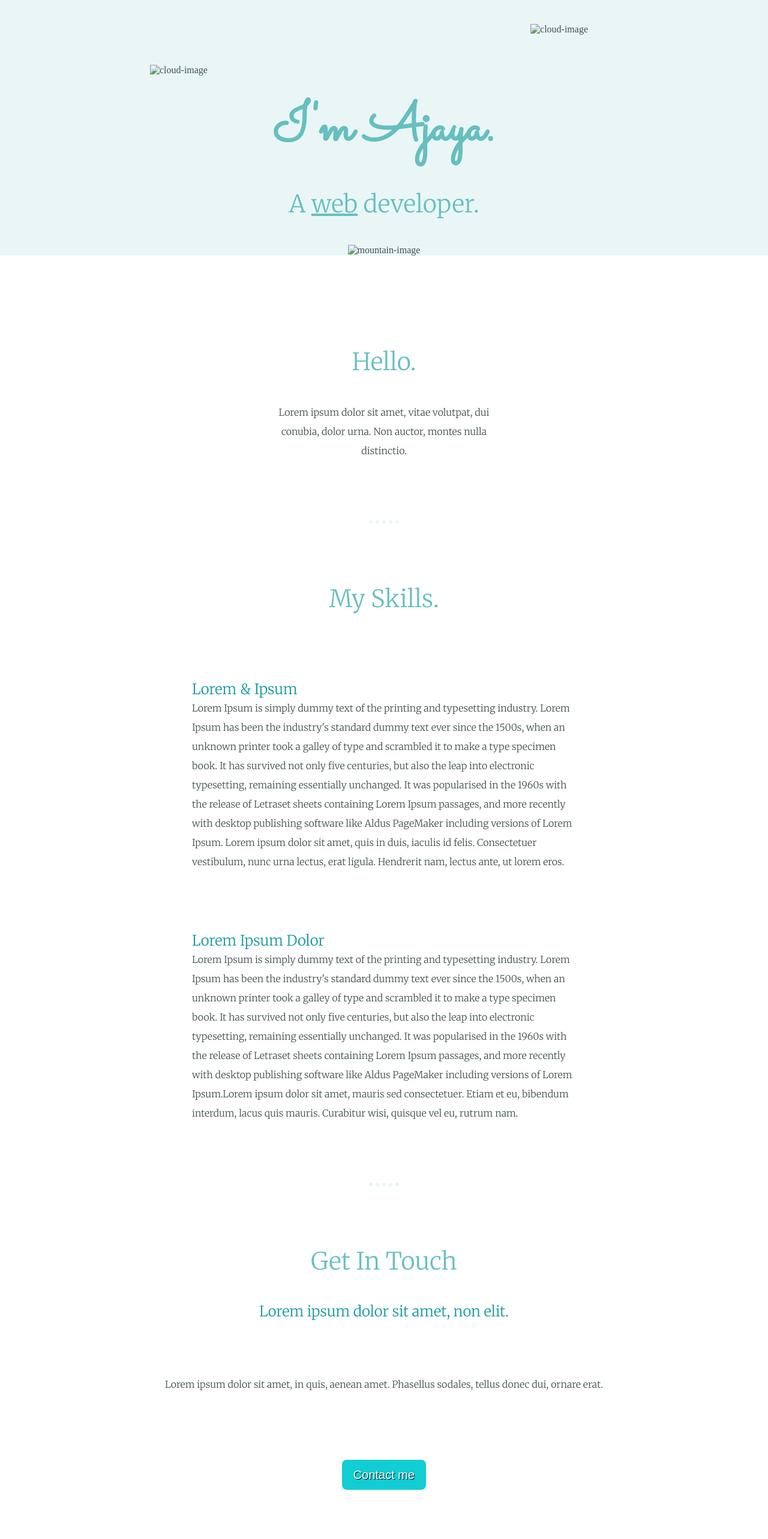
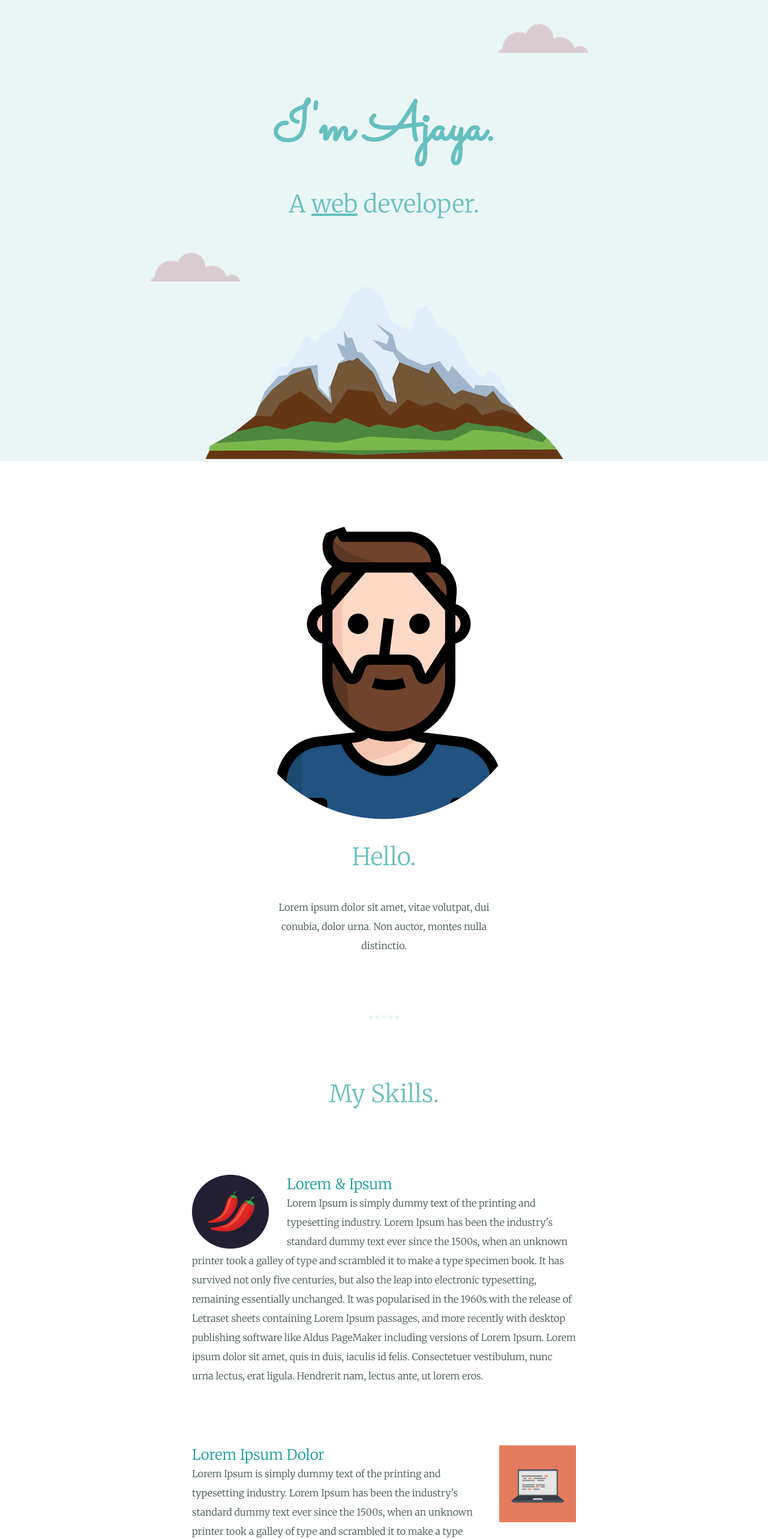
Before and after one commit to AjayaMaharjan/cv, a plain HTML site: page Index.html in a window 1280 px wide. Shown: the top 2565 px of the page at 60% size. Drawn offline with Linux system fonts and the light colour scheme; files that its build step writes are made by us from their sources.

Commit message:
Update Index.html

```diff
--- a/Index.html
+++ b/Index.html
@@ -3,7 +3,7 @@
   <head>
     <meta charset="utf-8">
     <title>Ajaya Maharjan</title>
-    <link rel="stylesheet" href="css/styles.css">
+    <link rel="stylesheet" href="styles.css">
     <link rel="icon" href="favicon.ico">
     <link href="https://fonts.googleapis.com/css2?family=Merriweather:wght@300&display=swap" rel="stylesheet">
  <link href="https://fonts.googleapis.com/css2?family=Sacramento&display=swap" rel="stylesheet">
@@ -13,16 +13,16 @@
 
 
 
-      <img class="top-cloud" src="images/cloud.png" alt="cloud-image">
+      <img class="top-cloud" src="cloud.png" alt="cloud-image">
       <h1>I'm Ajaya.</h1>
       <h2>A <span class="underline">web</span> developer.</h2>
-      <img class="bottom-cloud" src="images/cloud.png" alt="cloud-image">
+      <img class="bottom-cloud" src="cloud.png" alt="cloud-image">
 
-      <img src="images/mountain.png" alt="mountain-image">
+      <img src="mountain.png" alt="mountain-image">
     </div>
     <div class="middle-container">
       <div class="profile">
-        <img src="images/man.png" alt="">
+        <img src="man.png" alt="">
         <h2>Hello.</h2>
         <p class="intro">Lorem ipsum dolor sit amet, vitae volutpat, dui conubia, dolor urna. Non auctor, montes nulla distinctio.</p>
       </div>
@@ -30,12 +30,12 @@
       <div class="skills">
         <h2>My Skills.</h2>
         <div class="skill-row">
-          <img class="chilli-img" src="images/chillies.png" alt="">
+          <img class="chilli-img" src="chillies.png" alt="">
           <h3>Lorem & Ipsum</h3>
           <p class="chilli-img-disc">Lorem Ipsum is simply dummy text of the printing and typesetting industry. Lorem Ipsum has been the industry's standard dummy text ever since the 1500s, when an unknown printer took a galley of type and scrambled it to make a type specimen book. It has survived not only five centuries, but also the leap into electronic typesetting, remaining essentially unchanged. It was popularised in the 1960s with the release of Letraset sheets containing Lorem Ipsum passages, and more recently with desktop publishing software like Aldus PageMaker including versions of Lorem Ipsum. Lorem ipsum dolor sit amet, quis in duis, iaculis id felis. Consectetuer vestibulum, nunc urna lectus, erat ligula. Hendrerit nam, lectus ante, ut lorem eros.</p>
         </div>
         <div class="skill-row">
-          <img class="comp-img" src="images/computer.png" alt="">
+          <img class="comp-img" src="computer.png" alt="">
           <h3>Lorem Ipsum Dolor</h3>
           <p class="comp-img-disc">Lorem Ipsum is simply dummy text of the printing and typesetting industry. Lorem Ipsum has been the industry's standard dummy text ever since the 1500s, when an unknown printer took a galley of type and scrambled it to make a type specimen book. It has survived not only five centuries, but also the leap into electronic typesetting, remaining essentially unchanged. It was popularised in the 1960s with the release of Letraset sheets containing Lorem Ipsum passages, and more recently with desktop publishing software like Aldus PageMaker including versions of Lorem Ipsum.Lorem ipsum dolor sit amet, mauris sed consectetuer. Etiam et eu, bibendum interdum, lacus quis mauris. Curabitur wisi, quisque vel eu, rutrum nam.</p>
         </div>
```
